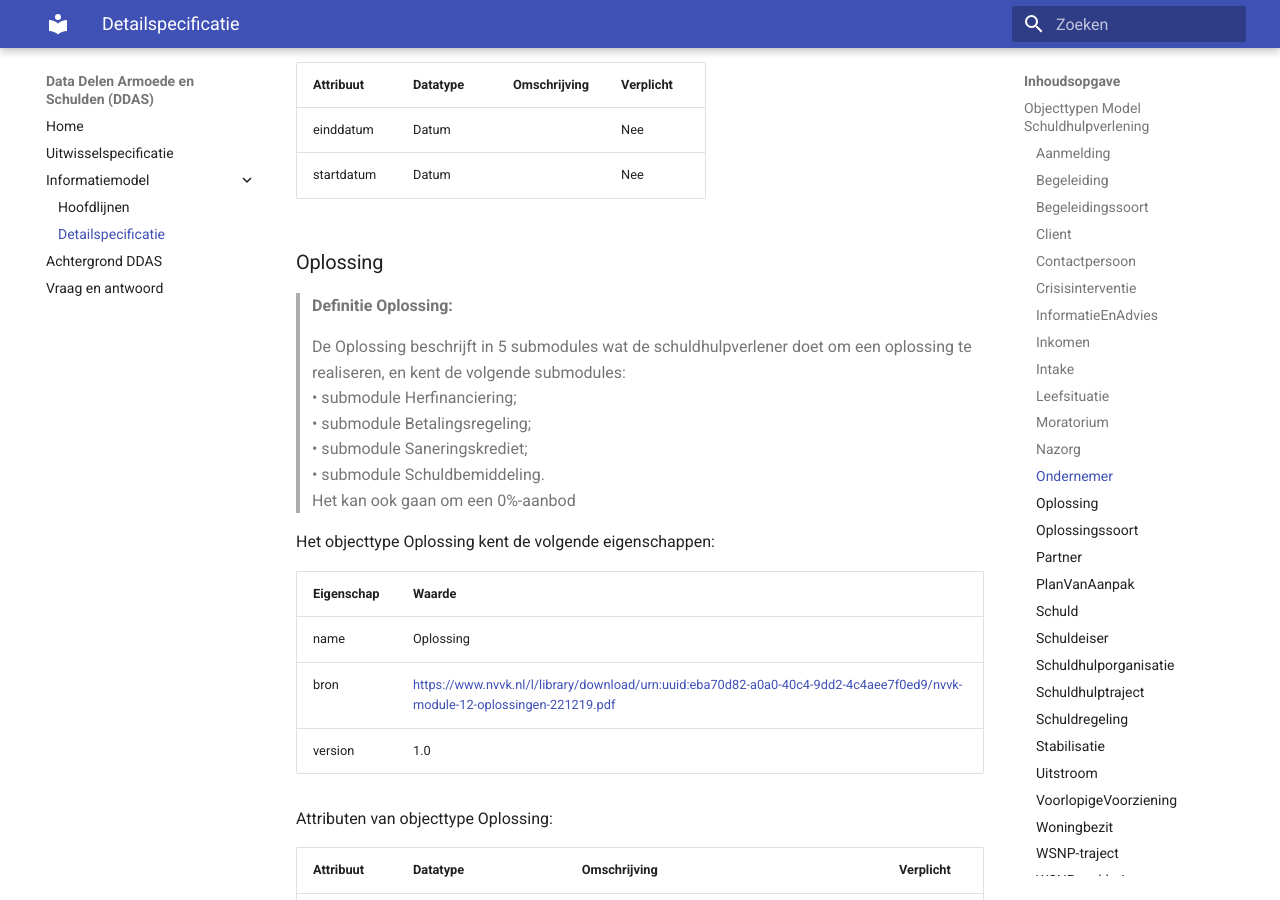
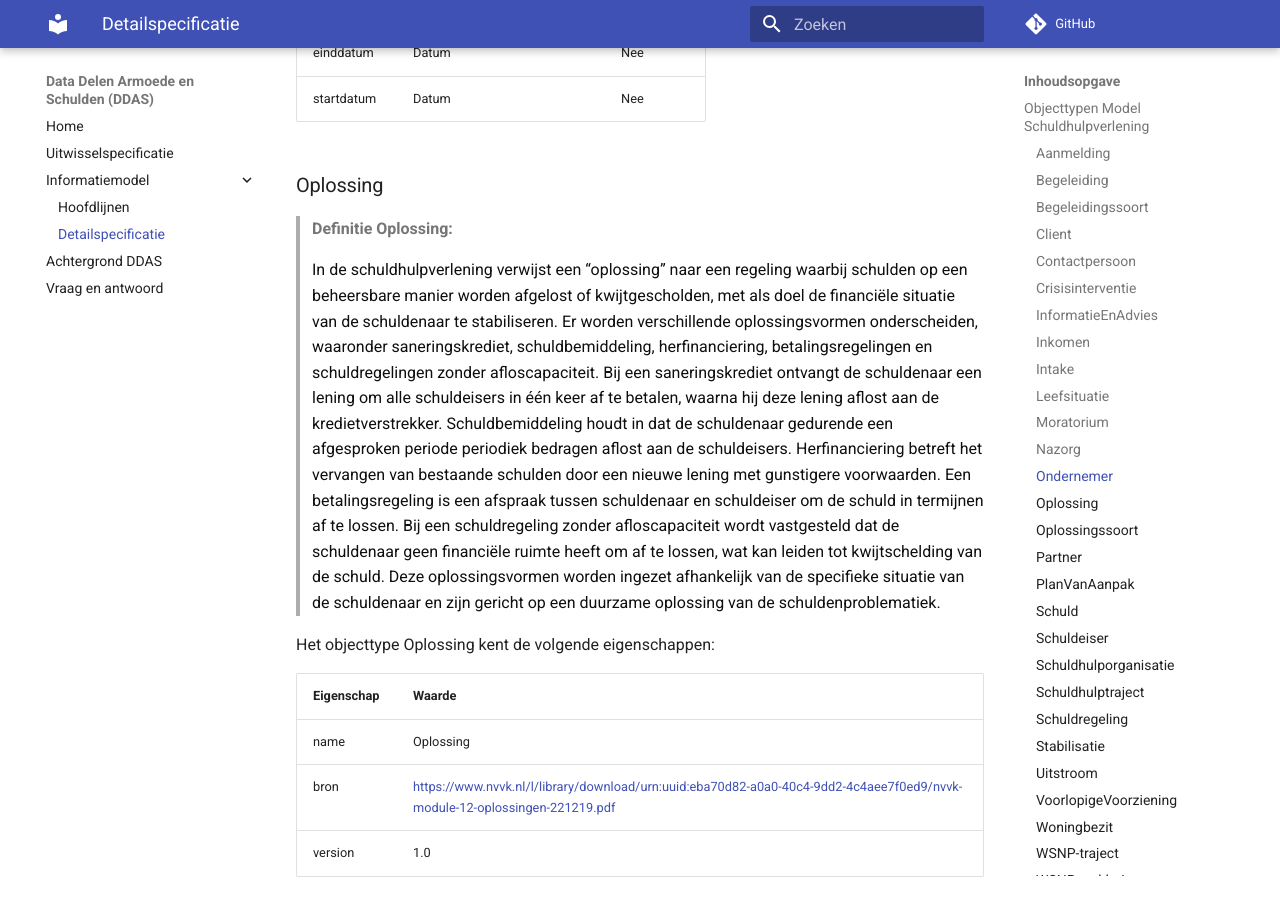
Before and after one commit to VNG-Realisatie/ddas, an MkDocs documentation site: the page built from docs/definities/Detail_Model Schuldhulpverlening.md, in a window 1280 px wide and 900 px high, scrolled down 10457 px. Built offline with MkDocs 1.6.1 and Material for MkDocs 9.7.7, drawn with Linux system fonts in a browser that asks for light colours; comment, search, counter and statistics services are not loaded; the version menu is left out; some of the changed text lies outside the part shown.

Commit message:
Fix documentatie

```diff
--- a/docs/definities/Detail_Model Schuldhulpverlening.md
+++ b/docs/definities/Detail_Model Schuldhulpverlening.md
@@ -318,7 +318,7 @@
 ### Oplossing
 > **Definitie Oplossing:**
 >
-> De Oplossing beschrijft in 5 submodules wat de schuldhulpverlener doet om een oplossing te realiseren, en kent de volgende submodules:<br>• submodule Herfinanciering;<br>• submodule Betalingsregeling;<br>• submodule Saneringskrediet;<br>• submodule Schuldbemiddeling.<br>Het kan ook gaan om een 0%-aanbod
+> <font color="#0e0e0e">In de schuldhulpverlening verwijst een “oplossing” naar een regeling waarbij schulden op een beheersbare manier worden afgelost of kwijtgescholden, met als doel de financiële situatie van de schuldenaar te stabiliseren. Er worden verschillende oplossingsvormen onderscheiden, waaronder saneringskrediet, schuldbemiddeling, herfinanciering, betalingsregelingen en schuldregelingen zonder afloscapaciteit. Bij een saneringskrediet ontvangt de schuldenaar een lening om alle schuldeisers in één keer af te betalen, waarna hij deze lening aflost aan de kredietverstrekker. Schuldbemiddeling houdt in dat de schuldenaar gedurende een afgesproken periode periodiek bedragen aflost aan de schuldeisers. Herfinanciering betreft het vervangen van bestaande schulden door een nieuwe lening met gunstigere voorwaarden. Een betalingsregeling is een afspraak tussen schuldenaar en schuldeiser om de schuld in termijnen af te lossen. Bij een schuldregeling zonder afloscapaciteit wordt vastgesteld dat de schuldenaar geen financiële ruimte heeft om af te lossen, wat kan leiden tot kwijtschelding van de schuld. Deze oplossingsvormen worden ingezet afhankelijk van de specifieke situatie van de schuldenaar en zijn gericht op een duurzame oplossing van de schuldenproblematiek.  </font>
 
 Het objecttype Oplossing kent de volgende eigenschappen:
 
@@ -689,7 +689,9 @@
 
 
 ### EnumBegeleidingssoort
-Geen Definitie
+> **Definitie EnumBegeleidingssoort:**
+>
+> Lijst met alle soorten begeleiding die worden onderkend.
 
 Het enumeratie EnumBegeleidingssoort kent de volgende waarden:
 
@@ -711,7 +713,9 @@
 
 
 ### EnumBeschikkingssoort
-Geen Definitie
+> **Definitie EnumBeschikkingssoort:**
+>
+> Lijst met alle soorten beschikkingen die worden onderkend.
 
 Het enumeratie EnumBeschikkingssoort kent de volgende waarden:
 
@@ -730,7 +734,9 @@
 
 
 ### EnumOplossingssoort
-Geen Definitie
+> **Definitie EnumOplossingssoort:**
+>
+> Lijst met alle soorten oplossingen in het kader van schuldhulpverleniung die worden onderkend.
 
 Het enumeratie EnumOplossingssoort kent de volgende waarden:
 
@@ -752,7 +758,9 @@
 
 
 ### EnumSchuldensoort
-Categorieeen:<br>• Zorg<br>• Publiek (Belastingdienst, Dienst Toeslagen,CJIB etc)<br>• Energie, water, gemeentelijke belastingen en telecom<br>• Overig
+> **Definitie EnumSchuldensoort:**
+>
+> Lijst met alle cattegoriën van soorten schulden die worden onderkend in het kader van schuldhulpverlening.
 
 Het enumeratie EnumSchuldensoort kent de volgende waarden:
 
@@ -773,7 +781,9 @@
 
 
 ### EnumUitstroomreden
-De volgende uitstroomredenen zijn mogelijk:<br><ol><br>	<li><font color="#191919">Client is overleden</font></li><br>	<li><font color="#191919">Client is verhuisd naar een andere gemeente</font></li><br>	<li><font color="#191919">Client is niet verschenen</font></li><br>	<li><font color="#191919">Client trekt aanvraag in</font></li><br>	<li><font color="#191919">Dienstverlening niet (meer) passend</font></li><br>	<li><font color="#191919">Client voldoet niet aan verplichtingen</font></li><br>	<li><font color="#191919">Schuldtraject succesvol doorlopen en afgerond</font></li><br>	<li><font color="#191919">Client heeft schulden zelf geregeld</font></li><br></ol>
+> **Definitie EnumUitstroomreden:**
+>
+> Lijst met alle soorten uitstroom die bij schuldhulptrajecten worden onderkend.
 
 Het enumeratie EnumUitstroomreden kent de volgende waarden:
 
--- a/mkdocs.yml
+++ b/mkdocs.yml
@@ -2,6 +2,8 @@
 site_description: De uitwisselspecificatie voor de Data Delen over Armoede en Schulden (DDAS) API
 site_author: Arjen Brienen
 site_url: https://ddas-api.nl
+repo_url: https://github.com/VNG-Realisatie/ddas
+repo_name: GitHub
 theme:
   language: nl # (1)!
   name: material
@@ -28,8 +30,6 @@
   - pymdownx.details
   - pymdownx.tabbed:
       alternate_style: true
-  - pymdownx.emoji:
-      emoji_generator: !!python/name:pymdownx.emoji.to_svg
   - pymdownx.highlight
   - pymdownx.caret
   - pymdownx.magiclink
```
Also changed, not shown: other parts of docs/definities/Detail_Model Schuldhulpverlening.md (+4 -2 lines), site/404.html, site/Achtergrond/index.html, site/Hoofdlijnen_Model Schuldhulpverlening/index.html, site/VraagEnAntwoord/index.html, site/definities/Detail_Model Schuldhulpverlening/index.html, site/index.html, site/search/search_index.json, site/uitwisselspecificatie/index.html, 1 other file.
